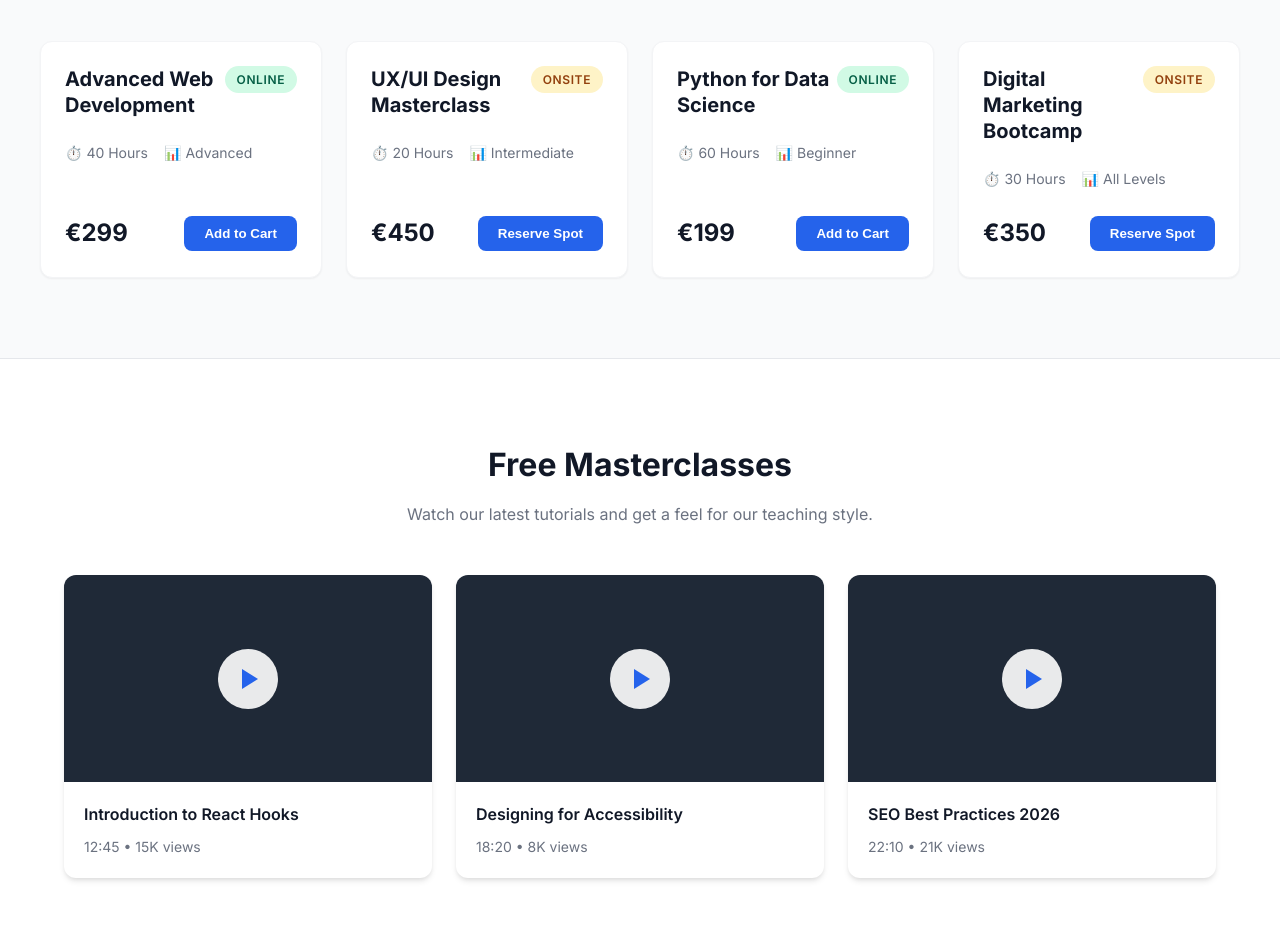
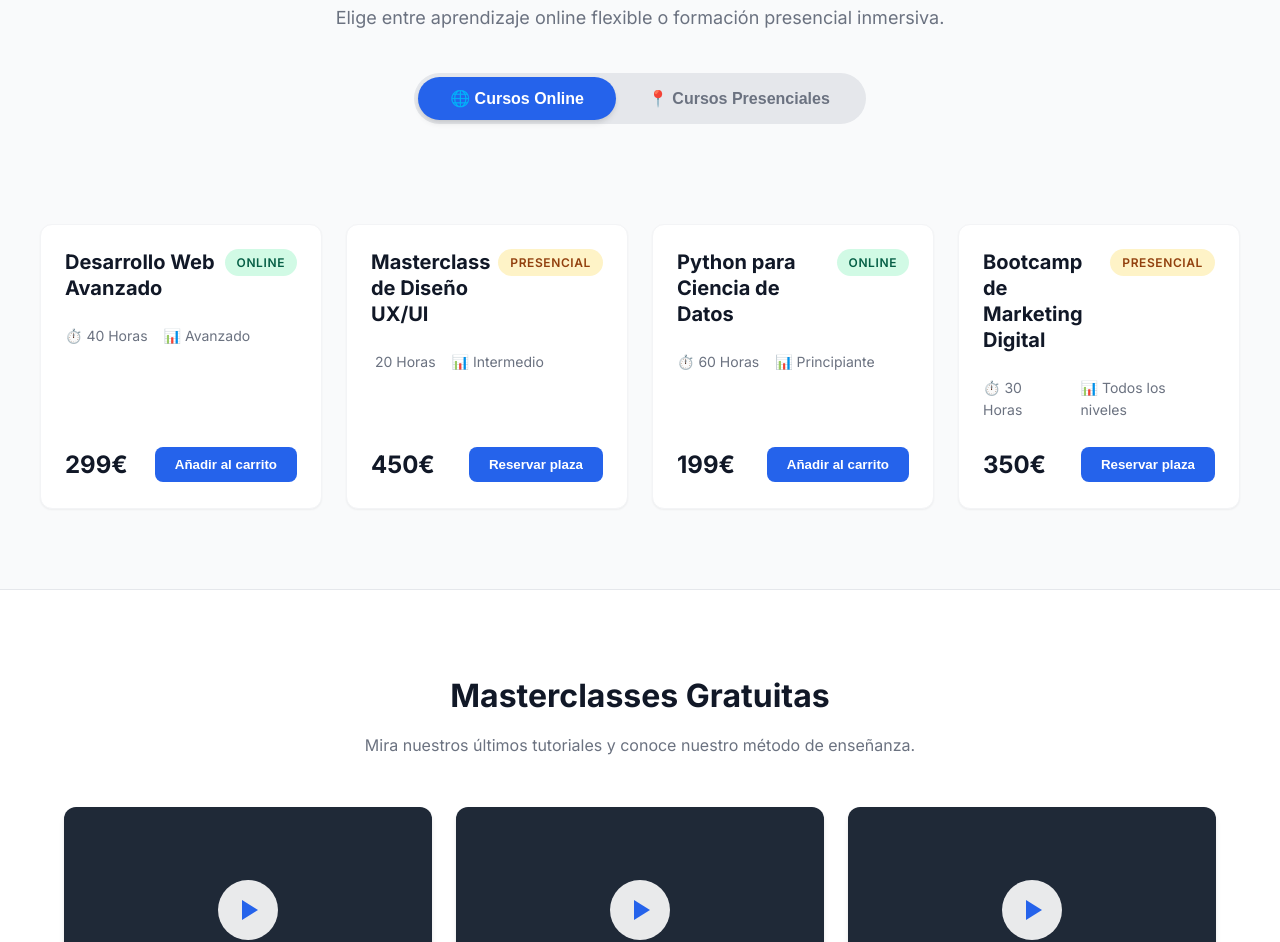
Before and after one commit to Ark-Tek/AlgodeFormacion, a plain HTML site: page index.html in a window 1280 px wide. Shown: the part 335-1277 px from the top of the page. Drawn offline with Linux system fonts and the light colour scheme.

Commit message:
Update index.html

```diff
--- a/index.html
+++ b/index.html
@@ -1,93 +1,117 @@
 <!DOCTYPE html>
-<html lang="en">
+<html lang="es">
 <head>
     <meta charset="UTF-8">
     <meta name="viewport" content="width=device-width, initial-scale=1.0">
     <title>Algode Formación - Modern Mockup</title>
-    <!-- Link to external CSS -->
     <link rel="stylesheet" href="style.css">
-    <!-- Import Google Font -->
     <link rel="preconnect" href="https://fonts.googleapis.com">
     <link rel="preconnect" href="https://fonts.gstatic.com" crossorigin>
     <link href="https://fonts.googleapis.com/css2?family=Inter:wght@400;500;600;700&display=swap" rel="stylesheet">
 </head>
 <body>
 
+    <!-- BARRA DE NAVEGACIÓN -->
+    <nav class="navbar" id="navbar">
+        <div class="nav-container">
+            <a href="#" class="nav-logo">Algode<span>Formación</span></a>
+
+            <ul class="nav-menu">
+                <li><a href="#" class="nav-link">Inicio</a></li>
+                <li><a href="#" class="nav-link">Sobre Mí</a></li>
+                <li><a href="#" class="nav-link">Consultoría</a></li>
+                <li><a href="#" class="nav-link">Contacto</a></li>
+                <li><a href="#" class="nav-link active-link">Cursos</a></li>
+            </ul>
+
+            <div class="nav-actions">
+                <a href="#" class="nav-link nav-account">
+                    <svg width="20" height="20" viewBox="0 0 24 24" fill="none" stroke="currentColor" stroke-width="2" stroke-linecap="round" stroke-linejoin="round"><path d="M20 21v-2a4 4 0 0 0-4-4H8a4 4 0 0 0-4 4v2"></path><circle cx="12" cy="7" r="4"></circle></svg>
+                    Mi Cuenta
+                </a>
+                <a href="#" class="nav-cart">
+                    <svg width="22" height="22" viewBox="0 0 24 24" fill="none" stroke="currentColor" stroke-width="2" stroke-linecap="round" stroke-linejoin="round"><circle cx="9" cy="21" r="1"></circle><circle cx="20" cy="21" r="1"></circle><path d="M1 1h4l2.68 13.39a2 2 0 0 0 2 1.61h9.72a2 2 0 0 0 2-1.61L23 6H6"></path></svg>
+                    <span class="cart-badge">0</span>
+                </a>
+            </div>
+        </div>
+    </nav>
+
     <!-- HERO & TOGGLE -->
     <section class="hero-section container">
-        <h1 class="hero-title">Find Your Next Course</h1>
-        <p class="hero-subtitle">Choose between flexible online learning or immersive onsite training.</p>
+        <h1 class="hero-title">Encuentra tu próximo curso</h1>
+        <p class="hero-subtitle">Elige entre aprendizaje online flexible o formación presencial inmersiva.</p>
 
         <div class="format-toggle">
-            <button class="toggle-btn active" data-filter="online">🌐 Online Courses</button>
-            <button class="toggle-btn" data-filter="onsite">📍 Onsite Courses</button>
+            <button class="toggle-btn active" data-filter="online">🌐 Cursos Online</button>
+            <button class="toggle-btn" data-filter="onsite">📍 Cursos Presenciales</button>
         </div>
     </section>
 
     <!-- COURSE GRID -->
     <section class="courses-section container">
         <div class="course-grid" id="courseGrid">
-            <!-- Card 1 -->
+            <!-- Tarjeta 1 -->
             <div class="course-card" data-type="online">
                 <div class="card-header">
-                    <h3 class="course-title">Advanced Web Development</h3>
+                    <h3 class="course-title">Desarrollo Web Avanzado</h3>
                     <span class="badge online">Online</span>
                 </div>
                 <div class="course-meta">
-                    <span class="meta-item">⏱️ 40 Hours</span>
-                    <span class="meta-item">📊 Advanced</span>
+                    <span class="meta-item">⏱️ 40 Horas</span>
+                    <span class="meta-item">📊 Avanzado</span>
                 </div>
                 <div class="card-footer">
-                    <span class="price">€299</span>
-                    <button class="btn-add-cart">Add to Cart</button>
+                    <span class="price">299€</span>
+                    <button class="btn-add-cart">Añadir al carrito</button>
                 </div>
             </div>
 
-            <!-- Card 2 -->
+            <!-- Tarjeta 2 -->
             <div class="course-card" data-type="onsite">
                 <div class="card-header">
-                    <h3 class="course-title">UX/UI Design Masterclass</h3>
-                    <span class="badge onsite">Onsite</span>
+                    <h3 class="course-title">Masterclass de Diseño UX/UI</h3>
+                    <span class="badge onsite">Presencial</span>
                 </div>
                 <div class="course-meta">
-                    <span class="meta-item">⏱️ 20 Hours</span>
-                    <span class="meta-item">📊 Intermediate</span>
+                    <span class="meta-item">️ 20 Horas</span>
+                    <span class="meta-item">📊 Intermedio</span>
                 </div>
                 <div class="card-footer">
-                    <span class="price">€450</span>
-                    <button class="btn-add-cart">Reserve Spot</button>
+                    <span class="price">450€</span>
+                    <button class="btn-add-cart">Reservar plaza</button>
                 </div>
             </div>
 
-            <!-- Card 3 -->
+            <!-- Tarjeta 3 -->
             <div class="course-card" data-type="online">
                 <div class="card-header">
-                    <h3 class="course-title">Python for Data Science</h3>
+                    <h3 class="course-title">Python para Ciencia de Datos</h3>
                     <span class="badge online">Online</span>
                 </div>
                 <div class="course-meta">
-                    <span class="meta-item">⏱️ 60 Hours</span>
-                    <span class="meta-item">📊 Beginner</span>
+                    <span class="meta-item">⏱️ 60 Horas</span>
+                    <span class="meta-item">📊 Principiante</span>
                 </div>
                 <div class="card-footer">
-                    <span class="price">€199</span>
-                    <button class="btn-add-cart">Add to Cart</button>
+                    <span class="price">199€</span>
+                    <button class="btn-add-cart">Añadir al carrito</button>
                 </div>
             </div>
 
-            <!-- Card 4 -->
+            <!-- Tarjeta 4 -->
             <div class="course-card" data-type="onsite">
                 <div class="card-header">
-                    <h3 class="course-title">Digital Marketing Bootcamp</h3>
-                    <span class="badge onsite">Onsite</span>
+                    <h3 class="course-title">Bootcamp de Marketing Digital</h3>
+                    <span class="badge onsite">Presencial</span>
                 </div>
                 <div class="course-meta">
-                    <span class="meta-item">⏱️ 30 Hours</span>
-                    <span class="meta-item">📊 All Levels</span>
+                    <span class="meta-item">⏱️ 30 Horas</span>
+                    <span class="meta-item">📊 Todos los niveles</span>
                 </div>
                 <div class="card-footer">
-                    <span class="price">€350</span>
-                    <button class="btn-add-cart">Reserve Spot</button>
+                    <span class="price">350€</span>
+                    <button class="btn-add-cart">Reservar plaza</button>
                 </div>
             </div>
         </div>
@@ -97,46 +121,42 @@
     <section class="youtube-section">
         <div class="container">
             <div class="section-header">
-                <h2 class="section-title">Free Masterclasses</h2>
-                <p class="section-subtitle">Watch our latest tutorials and get a feel for our teaching style.</p>
+                <h2 class="section-title">Masterclasses Gratuitas</h2>
+                <p class="section-subtitle">Mira nuestros últimos tutoriales y conoce nuestro método de enseñanza.</p>
             </div>
 
             <div class="video-grid">
-                <!-- Video 1 -->
                 <div class="video-card">
                     <div class="video-thumbnail">
                         <div class="play-btn"><div class="play-icon"></div></div>
                     </div>
                     <div class="video-info">
-                        <h4 class="video-title">Introduction to React Hooks</h4>
-                        <p class="video-meta">12:45 • 15K views</p>
+                        <h4 class="video-title">Introducción a React Hooks</h4>
+                        <p class="video-meta">12:45 • 15K vistas</p>
                     </div>
                 </div>
-                <!-- Video 2 -->
                 <div class="video-card">
                     <div class="video-thumbnail">
                         <div class="play-btn"><div class="play-icon"></div></div>
                     </div>
                     <div class="video-info">
-                        <h4 class="video-title">Designing for Accessibility</h4>
-                        <p class="video-meta">18:20 • 8K views</p>
+                        <h4 class="video-title">Diseñando para la Accesibilidad</h4>
+                        <p class="video-meta">18:20 • 8K vistas</p>
                     </div>
                 </div>
-                <!-- Video 3 -->
                 <div class="video-card">
                     <div class="video-thumbnail">
                         <div class="play-btn"><div class="play-icon"></div></div>
                     </div>
                     <div class="video-info">
-                        <h4 class="video-title">SEO Best Practices 2026</h4>
-                        <p class="video-meta">22:10 • 21K views</p>
+                        <h4 class="video-title">Mejores prácticas SEO 2026</h4>
+                        <p class="video-meta">22:10 • 21K vistas</p>
                     </div>
                 </div>
             </div>
         </div>
     </section>
 
-    <!-- Link to external JavaScript -->
     <script src="script.js"></script>
 </body>
 </html>
```
